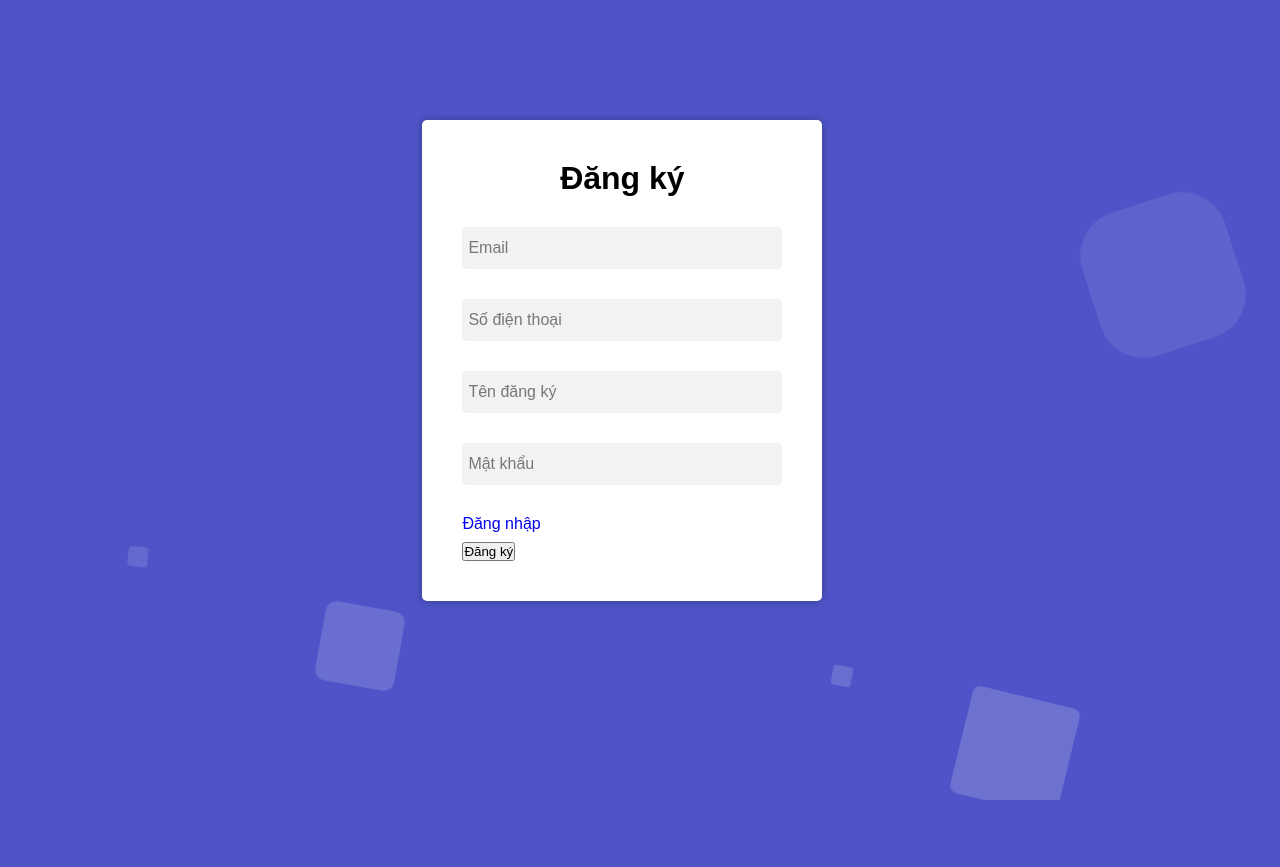
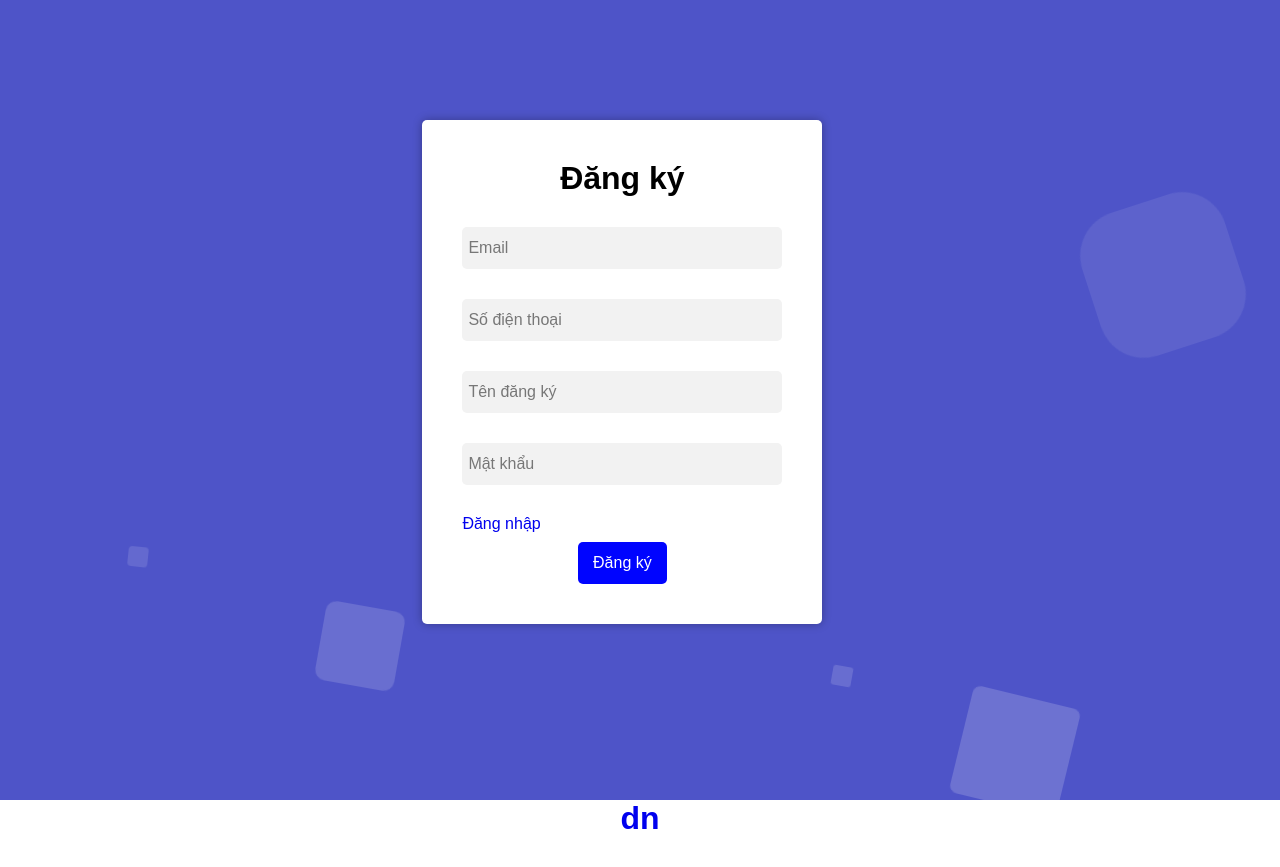
Before and after one commit to 04-PRO1014-WD18320/Nhom12_WebBanHang_TaoVietStore, a PHP site: page /index.php?act=dangky in a window 1280 px wide. Before the commit the page ends 800 px from the top, so only its background shows below. Run offline with PHP 8.4, Linux system fonts and the light colour scheme.

Commit message:
sua dang nhap

```diff
--- a/model/taikhoan.php
+++ b/model/taikhoan.php
@@ -11,12 +11,12 @@
     }
 
     function checkname($name,$pass){
-        $sql="select *from taikhoan where name='".$name."' AND pass='".$pass."' ";
+        $sql="select *from nguoidung where name='".$name."' AND pass='".$pass."' ";
         $sp = pdo_query_one($sql);
         return $sp;
     }
     function checkemail($email){
-        $sql="select *from taikhoan where email='".$email."'" ;
+        $sql="select *from nguoidung where email='".$email."'" ;
         $sp = pdo_query_one($sql);
         return $sp;
     }
--- a/view/Css/dangnhap.css
+++ b/view/Css/dangnhap.css
@@ -233,6 +233,7 @@ input:not(:placeholder-shown)+label {
     font-size: 16px;
     cursor: pointer;
     transition: .3s ease-out all;
+    text-align: center;
 }
 
 .btn:hover {
--- a/view/footer.php
+++ b/view/footer.php
@@ -0,0 +1,3 @@
+<div>
+    <h1><a href="index.php?act=dangnhap">dn</a></h1>
+</div>
--- a/view/taikhoan/dangky.php
+++ b/view/taikhoan/dangky.php
@@ -34,9 +34,9 @@
             <label for=""><a href="index.php?act=dangnhap">Đăng nhập</a></label>
             </div>
 
-           <div class="input-box1">
-                <input type="submit" value="Đăng ký" name="dangky"  >
-           </div>
+
+                <input class="btn" type="submit" value="Đăng ký" name="dangky"  >
+
             </form>
         <h2 class="thongbao">
                             <?php
--- a/view/taikhoan/dangnhap.php
+++ b/view/taikhoan/dangnhap.php
@@ -28,9 +28,9 @@
             <label for="" class="mnnn"><a href="">Quên mật khẩu</a></label>
             </div>
 
-           <div class="input-box1">
-                <input type="submit" value="Đăng nhập" name="dangnhap"  >
-           </div>
+
+                <input class="btn" type="submit" value="Đăng nhập" name="dangnhap"  >
+
             </form>
         <h2 class="thongbao">
                             <?php
```
